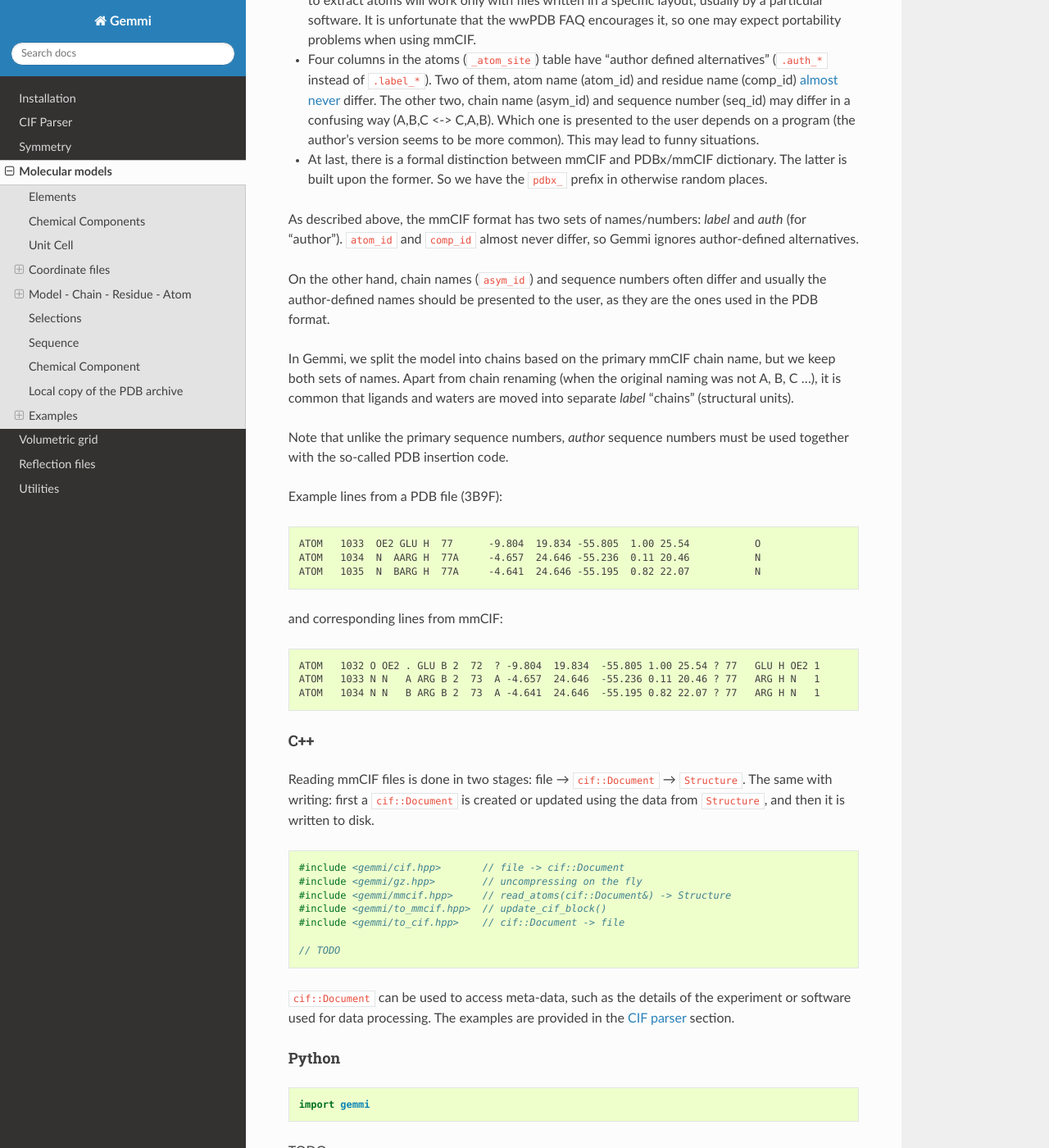
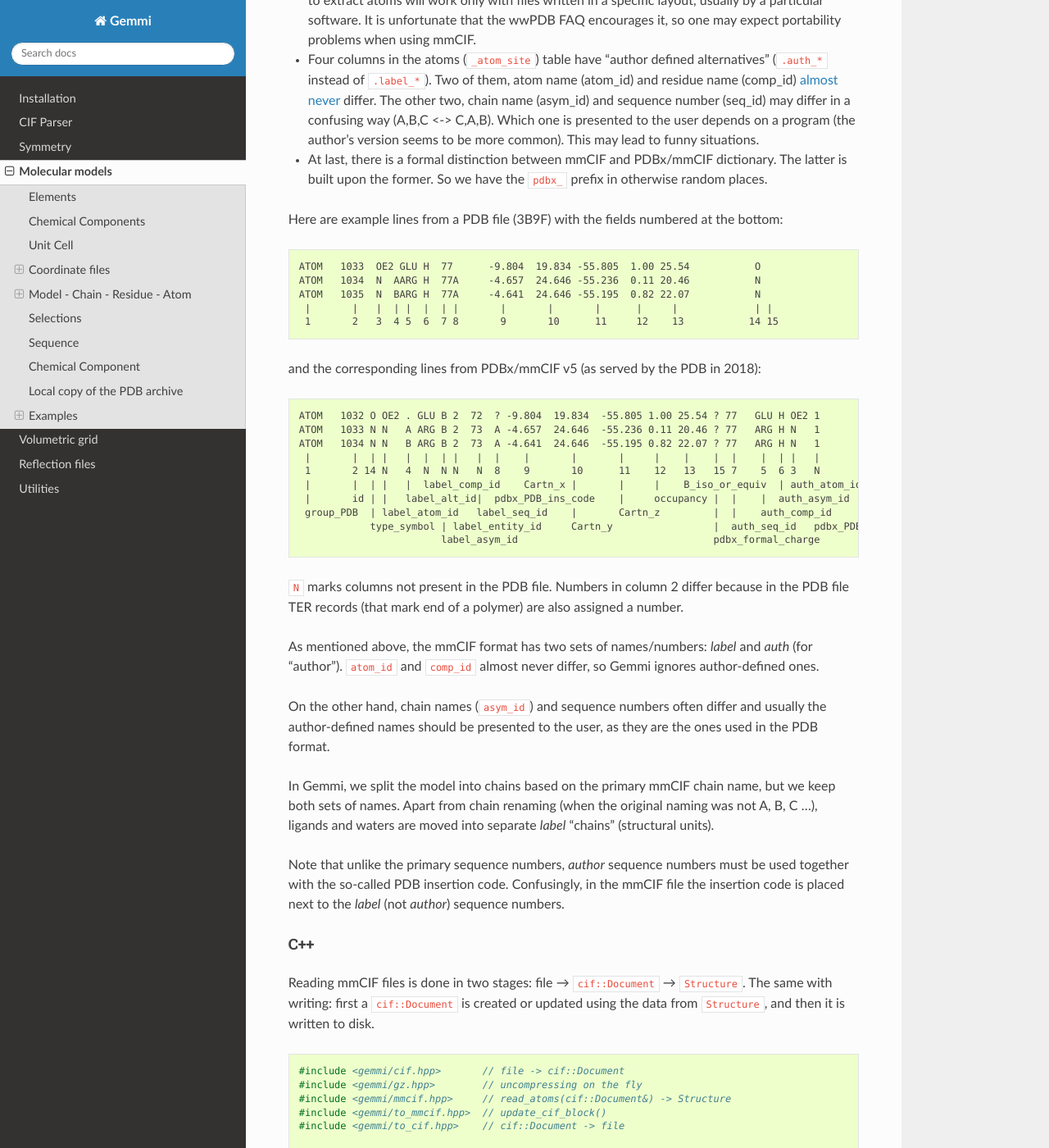
Before and after one commit to project-gemmi/gemmi, a Sphinx documentation site: the page built from docs/mol.rst, in a window 1280 px wide and 1400 px high, scrolled down 4512 px. Shown: the whole window at 82% size. Built offline with Sphinx 7.4.7 and the Read the Docs theme 2.0.0, drawn with Linux system fonts in a browser that asks for light colours.

Commit message:
expanding docs

```diff
--- a/docs/mol.rst
+++ b/docs/mol.rst
@@ -238,10 +238,40 @@ Here we focus on things specific to mmCIF/DDL2:
   dictionary. The latter is built upon the former. So we have
   the ``pdbx_`` prefix in otherwise random places.
 
-As described above, the mmCIF format has two sets of names/numbers:
+Here are example lines from a PDB file (3B9F) with the fields
+numbered at the bottom:
+
+.. code-block:: none
+
+    ATOM   1033  OE2 GLU H  77      -9.804  19.834 -55.805  1.00 25.54           O
+    ATOM   1034  N  AARG H  77A     -4.657  24.646 -55.236  0.11 20.46           N
+    ATOM   1035  N  BARG H  77A     -4.641  24.646 -55.195  0.82 22.07           N
+     |       |   |  | |  |  | |       |       |       |      |     |             | |
+     1       2   3  4 5  6  7 8       9       10      11     12    13           14 15
+
+and the corresponding lines from PDBx/mmCIF v5 (as served by the PDB in 2018):
+
+.. code-block:: none
+
+    ATOM   1032 O OE2 . GLU B 2  72  ? -9.804  19.834  -55.805 1.00 25.54 ? 77   GLU H OE2 1
+    ATOM   1033 N N   A ARG B 2  73  A -4.657  24.646  -55.236 0.11 20.46 ? 77   ARG H N   1
+    ATOM   1034 N N   B ARG B 2  73  A -4.641  24.646  -55.195 0.82 22.07 ? 77   ARG H N   1
+     |       |  | |   |  |  | |   |  |    |       |       |     |    |    |  |    |  | |   |
+     1       2 14 N   4  N  N N   N  8    9       10      11    12   13   15 7    5  6 3   N
+     |       |  | |   |  label_comp_id    Cartn_x |       |     |    B_iso_or_equiv  | auth_atom_id
+     |       id | |   label_alt_id|  pdbx_PDB_ins_code    |     occupancy |  |    |  auth_asym_id
+     group_PDB  | label_atom_id   label_seq_id    |       Cartn_z         |  |    auth_comp_id
+                type_symbol | label_entity_id     Cartn_y                 |  auth_seq_id   pdbx_PDB_model_num
+                            label_asym_id                                 pdbx_formal_charge
+
+``N`` marks columns not present in the PDB file.
+Numbers in column 2 differ because in the PDB file TER records (that mark
+end of a polymer) are also assigned a number.
+
+As mentioned above, the mmCIF format has two sets of names/numbers:
 *label* and *auth* (for "author").
 ``atom_id`` and ``comp_id`` almost never differ, so
-Gemmi ignores author-defined alternatives.
+Gemmi ignores author-defined ones.
 
 On the other hand, chain names (``asym_id``) and sequence numbers often
 differ and usually the author-defined names should be presented to the user,
@@ -250,28 +280,12 @@ as they are the ones used in the PDB format.
 In Gemmi, we split the model into chains based on the primary mmCIF
 chain name, but we keep both sets of names.
 Apart from chain renaming (when the original naming was not A, B, C ...),
-it is common that ligands and waters are moved into separate *label* "chains"
-(structural units).
+ligands and waters are moved into separate *label* "chains" (structural units).
 
 Note that unlike the primary sequence numbers,
 *author* sequence numbers must be used together with the so-called
-PDB insertion code.
-
-Example lines from a PDB file (3B9F):
-
-.. code-block:: none
-
-    ATOM   1033  OE2 GLU H  77      -9.804  19.834 -55.805  1.00 25.54           O
-    ATOM   1034  N  AARG H  77A     -4.657  24.646 -55.236  0.11 20.46           N
-    ATOM   1035  N  BARG H  77A     -4.641  24.646 -55.195  0.82 22.07           N
-
-and corresponding lines from mmCIF:
-
-.. code-block:: none
-
-    ATOM   1032 O OE2 . GLU B 2  72  ? -9.804  19.834  -55.805 1.00 25.54 ? 77   GLU H OE2 1
-    ATOM   1033 N N   A ARG B 2  73  A -4.657  24.646  -55.236 0.11 20.46 ? 77   ARG H N   1
-    ATOM   1034 N N   B ARG B 2  73  A -4.641  24.646  -55.195 0.82 22.07 ? 77   ARG H N   1
+PDB insertion code. Confusingly, in the mmCIF file the insertion code
+is placed next to the *label* (not *author*) sequence numbers.
 
 
 C++
```
